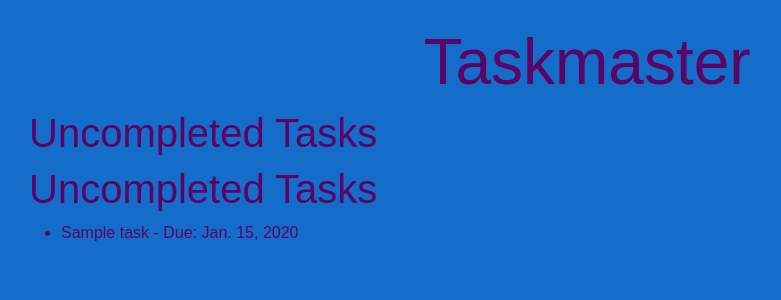
After one commit to Jo-JPEG/taskmaster, a Django app: template task/templates/uncompleted_tasks.html in a window 1280 px wide. The commit adds this page. Shown: the top 300 px of the page, without its empty margins (53-834 px from the left). Run offline with Django 5.2, Linux system fonts and the light colour scheme; the template is opened without the code that fills it: values that come from a table or form of the project are taken from there, others are empty; tables that the repository leaves empty hold one stand-in row (values such as "Sample post"); some libraries are stand-ins or nearby versions; some web fonts are replaced.

Commit message:
add view for uncompleted tasks

```diff
--- a/task/templates/index.html
+++ b/task/templates/index.html
@@ -24,7 +24,15 @@
             </div>
         </div>
 
+
+
         <!-- Columns for to-do and done go here -->
+        <h1>Uncompleted Tasks</h1>
+        {% block Uncompleted %}
+
+        {% endblock %}
+
+
 
     </div>
 
--- /dev/null
+++ b/task/templates/uncompleted_tasks.html
@@ -0,0 +1,13 @@
+
+
+{% extends 'index.html' %}
+
+{% block Uncompleted %}
+{% load static %}
+    <h1>Uncompleted Tasks</h1>
+    <ul>
+        {% for task in tasks %}
+            <li>{{ task.title }} - Due: {{ task.due_date }}</li>
+        {% endfor %}
+    </ul>
+{% endblock %}
```
Also changed, not shown: task/urls.py (added, +7 -0 lines), task/views.py (+7 -1 lines).
